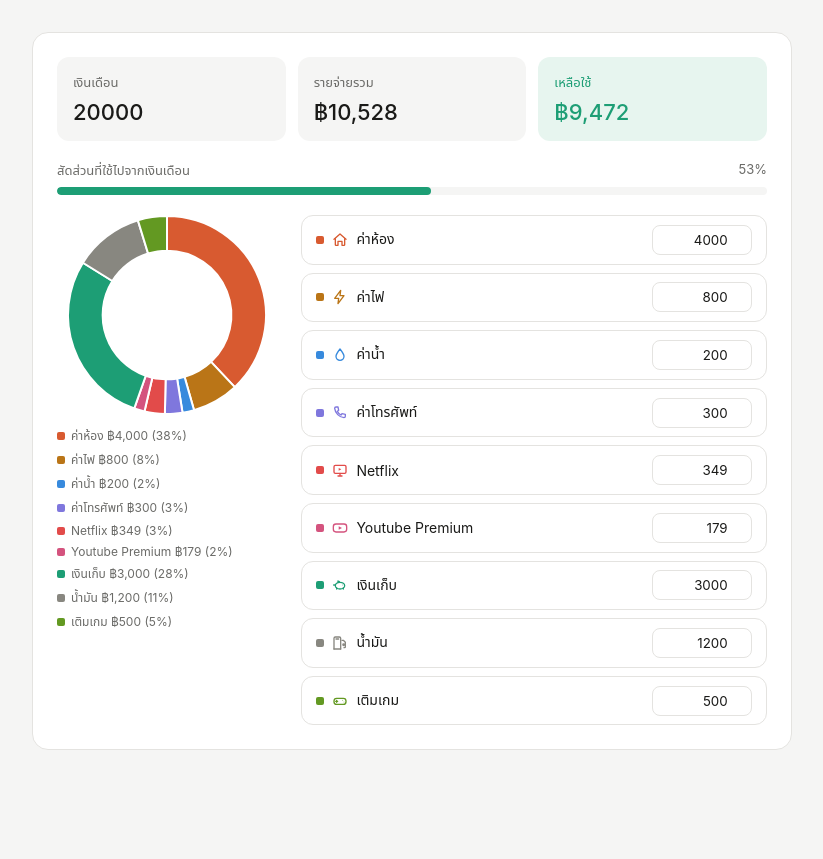
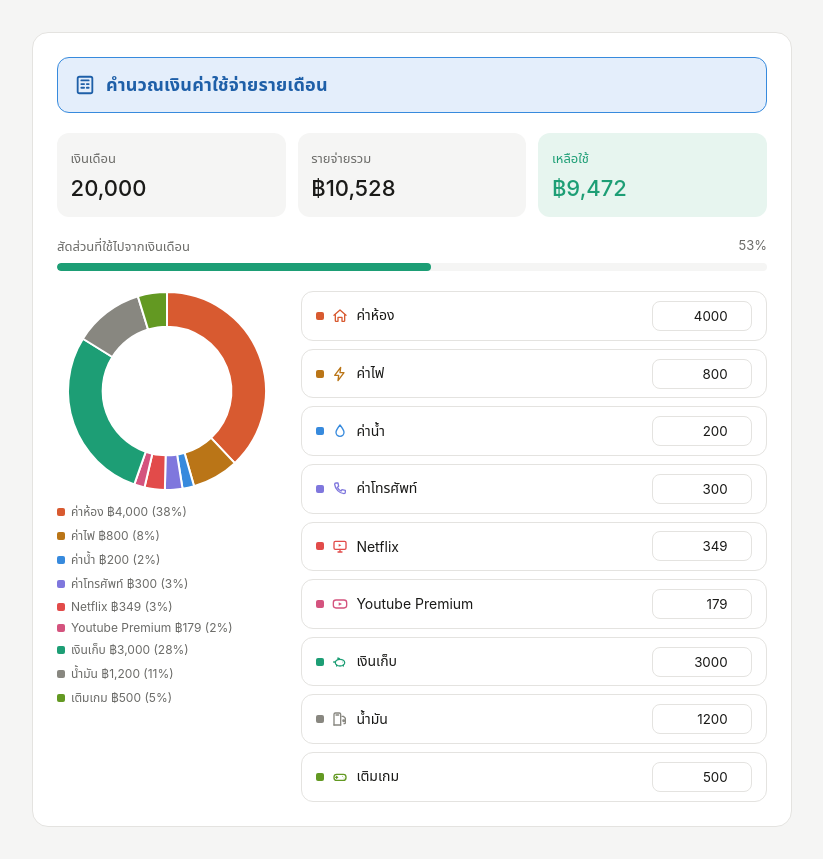
Before and after one commit to lalitapu/my-monthly-expenses, a plain HTML site: page index.html in a window 1280 px wide. Shown: the whole page, without its empty margins (228-1051 px from the left). Before the commit the page ends 800 px from the top, so only its background shows below. Drawn offline with nearby package versions, Linux system fonts and the light colour scheme.

Commit message:
Update index.html

```diff
--- a/index.html
+++ b/index.html
@@ -34,7 +34,24 @@
     border-radius:16px;
     padding:1.5rem;
   }
-  input[type="number"]{
+  .dashboard-title{
+    display:flex;
+    align-items:center;
+    gap:10px;
+    background:#E4EEFB;
+    border:1px solid #378ADD;
+    border-radius:var(--radius);
+    padding:0.85rem 1rem;
+    margin-bottom:1.25rem;
+  }
+  .dashboard-title h1{
+    margin:0;
+    font-size:18px;
+    font-weight:700;
+    color:#1E5FA8;
+    letter-spacing:0.2px;
+  }
+  input[type="number"], input[type="text"]{
     font-family:inherit;
     color:var(--text-primary);
     background:var(--surface-2);
@@ -43,7 +60,7 @@
     padding:6px 8px;
     outline:none;
   }
-  input[type="number"]:focus{
+  input[type="number"]:focus, input[type="text"]:focus{
     border-color:var(--text-success);
   }
   .sr-only{
@@ -55,9 +72,51 @@
     white-space:nowrap;
     border:0;
   }
+  .summary-grid{
+    display:grid;
+    grid-template-columns:repeat(3,1fr);
+    gap:12px;
+    margin-bottom:1.25rem;
+  }
+  .summary-card{
+    border-radius:var(--radius);
+    padding:1rem 0.85rem;
+    min-width:0;
+  }
+  .summary-card p:first-child{
+    font-size:13px;
+    margin:0 0 6px;
+    white-space:nowrap;
+    overflow:hidden;
+    text-overflow:ellipsis;
+  }
+  .summary-card .summary-value{
+    font-size:clamp(15px, 4.8vw, 22px);
+    font-weight:500;
+    margin:0;
+    width:100%;
+    max-width:100%;
+    border:none;
+    background:transparent;
+    padding:0;
+    white-space:nowrap;
+    overflow:hidden;
+    text-overflow:ellipsis;
+  }
   @media (max-width:600px){
     div[style*="grid-template-columns:220px 1fr"]{
       grid-template-columns:1fr !important;
+    }
+  }
+  @media (max-width:420px){
+    .summary-grid{
+      grid-template-columns:1fr;
+    }
+    .summary-card .summary-value{
+      font-size:22px;
+      overflow:visible;
+      text-overflow:clip;
+      white-space:normal;
     }
   }
 </style>
@@ -67,18 +126,26 @@
 
 <h2 class="sr-only">แดชบอร์ดคำนวณการใช้เงินรายเดือน แสดงเงินเดือน รายจ่ายรวม เงินเหลือใช้ และสัดส่วนรายจ่ายแต่ละหมวดแบบกราฟวงกลม พร้อมช่องกรอกตัวเลขที่ปรับผลลัพธ์ได้ทันที</h2>
 
-<div style="display:grid; grid-template-columns:repeat(3,1fr); gap:12px; margin-bottom:1.25rem;">
-  <div style="background:var(--surface-1); border-radius:var(--radius); padding:1rem;">
-    <p style="font-size:13px; color:var(--text-secondary); margin:0 0 6px;">เงินเดือน</p>
-    <input type="number" id="salary" value="20000" min="0" step="100" style="font-size:22px; font-weight:500; width:100%; border:none; background:transparent; padding:0;" />
+<div class="dashboard-title">
+  <svg width="22" height="22" viewBox="0 0 24 24" fill="none" stroke="currentColor" stroke-width="2" stroke-linecap="round" stroke-linejoin="round" style="color:#1E5FA8; flex-shrink:0;" aria-hidden="true">
+    <rect x="4" y="3" width="16" height="18" rx="2"/>
+    <path d="M8 7h8M8 11h3M8 15h3M14 11h2M14 15h2"/>
+  </svg>
+  <h1>คำนวณเงินค่าใช้จ่ายรายเดือน</h1>
+</div>
+
+<div class="summary-grid">
+  <div class="summary-card" style="background:var(--surface-1);">
+    <p style="color:var(--text-secondary);">เงินเดือน</p>
+    <input type="text" inputmode="numeric" id="salary" value="20,000" class="summary-value" />
   </div>
-  <div style="background:var(--surface-1); border-radius:var(--radius); padding:1rem;">
-    <p style="font-size:13px; color:var(--text-secondary); margin:0 0 6px;">รายจ่ายรวม</p>
-    <p id="totalSpent" style="font-size:22px; font-weight:500; margin:0;">฿0</p>
+  <div class="summary-card" style="background:var(--surface-1);">
+    <p style="color:var(--text-secondary);">รายจ่ายรวม</p>
+    <p id="totalSpent" class="summary-value">฿0</p>
   </div>
-  <div id="leftoverCard" style="background:var(--bg-success); border-radius:var(--radius); padding:1rem;">
-    <p style="font-size:13px; color:var(--text-success); margin:0 0 6px;">เหลือใช้</p>
-    <p id="leftover" style="font-size:22px; font-weight:500; margin:0; color:var(--text-success);">฿20,000</p>
+  <div id="leftoverCard" class="summary-card" style="background:var(--bg-success);">
+    <p style="color:var(--text-success);">เหลือใช้</p>
+    <p id="leftover" class="summary-value" style="color:var(--text-success);">฿20,000</p>
   </div>
 </div>
 
@@ -104,7 +171,7 @@
 
 </div>
 
-<script src="https://cdn.jsdelivr.net/npm/chart.js@4.4.3/dist/chart.umd.min.js"></script>
+<script src="https://cdnjs.cloudflare.com/ajax/libs/Chart.js/4.4.1/chart.umd.js"></script>
 <script>
 const items = [
   { id: "room", label: "ค่าห้อง", color: "#D85A30" },
@@ -118,7 +185,6 @@ const items = [
   { id: "game", label: "เติมเกม", color: "#639922" }
 ];
 
-// Inline SVG icon paths (24x24 viewBox) — no external font needed, always renders.
 const iconPaths = {
   room: '<path d="M3 11l9-8 9 8"/><path d="M5 10v9a1 1 0 0 0 1 1h3v-6h6v6h3a1 1 0 0 0 1-1v-9"/>',
   elec: '<path d="M13 2 4 14h6l-1 8 9-12h-6l1-8z"/>',
@@ -164,13 +230,7 @@ function fmt(n) {
   return "฿" + Math.round(n).toLocaleString("th-TH");
 }
 
-if (typeof Chart === "undefined") {
-  document.body.innerHTML =
-    "<h2 style='font-family:sans-serif;color:red;padding:20px'>ไม่สามารถโหลด Chart.js ได้ กรุณาตรวจสอบการเชื่อมต่ออินเทอร์เน็ต</h2>";
-  throw new Error("Chart.js not loaded");
-}
-
-const ctx = document.getElementById("breakdownChart").getContext("2d");
+const ctx = document.getElementById("breakdownChart");
 const chart = new Chart(ctx, {
   type: "doughnut",
   data: {
@@ -178,7 +238,7 @@ const chart = new Chart(ctx, {
     datasets: [{
       data: items.map(i => defaults[i.id]),
       backgroundColor: items.map(i => i.color),
-      borderColor: "#ffffff",
+      borderColor: getComputedStyle(document.documentElement).getPropertyValue("--surface-2") || "#fff",
       borderWidth: 2
     }]
   },
@@ -186,23 +246,13 @@ const chart = new Chart(ctx, {
     responsive: true,
     maintainAspectRatio: false,
     cutout: "65%",
-    plugins: {
-      legend: {
-        display: false
-      },
-      tooltip: {
-        callbacks: {
-          label(context) {
-            return `${context.label}: ${fmt(context.raw)}`;
-          }
-        }
-      }
-    }
+    plugins: { legend: { display: false }, tooltip: { callbacks: { label: (c) => c.label + ": " + fmt(c.raw) } } }
   }
 });
 
 function calc() {
-  const salary = parseFloat(document.getElementById("salary").value) || 0;
+  const salaryInput = document.getElementById("salary");
+  const salary = parseFloat(salaryInput.value.replace(/,/g, "")) || 0;
   let total = 0;
   const values = items.map(it => {
     const v = parseFloat(document.getElementById(it.id).value) || 0;
@@ -242,7 +292,16 @@ function calc() {
   chart.update("none");
 }
 
-document.getElementById("salary").addEventListener("input", calc);
+const salaryInput = document.getElementById("salary");
+salaryInput.addEventListener("input", () => {
+  const cursorFromEnd = salaryInput.value.length - salaryInput.selectionStart;
+  const digitsOnly = salaryInput.value.replace(/[^\d]/g, "");
+  const formatted = digitsOnly ? Number(digitsOnly).toLocaleString("th-TH") : "";
+  salaryInput.value = formatted;
+  const newPos = Math.max(0, salaryInput.value.length - cursorFromEnd);
+  salaryInput.setSelectionRange(newPos, newPos);
+  calc();
+});
 items.forEach(it => {
   document.getElementById(it.id).addEventListener("input", calc);
 });
```
